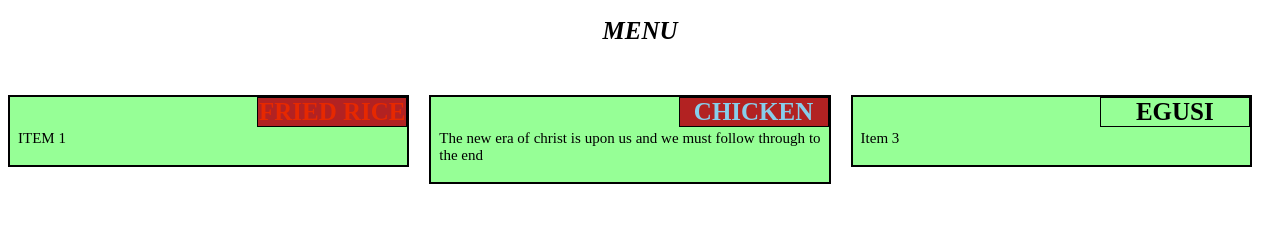
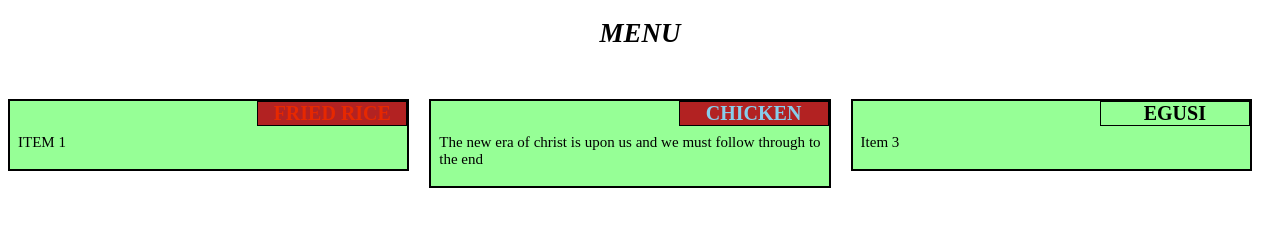
Before and after one commit to avidwatcher13/coursera-solutions, a plain HTML site: page mod2-solutions/index.html in a window 1280 px wide. Drawn offline with Linux system fonts and the light colour scheme.

Commit message:
addition and correction.

```diff
--- a/mod2-solutions/solutions.css
+++ b/mod2-solutions/solutions.css
@@ -6,7 +6,7 @@ h1 {
   font-family: Georgia sans-serif;
   text-align: center;
   color: black;
-  font-size: 25px;
+  font-size: 27px;
   text-transform: uppercase;
   font-style: italic;
 }
@@ -29,7 +29,7 @@ text-align: justify;
 position: relative;
 background-color: rgb(150, 1500, 150);}
 
-span { font-size: 25px;
+span { font-size: 20px;
   width: 150px;
   border: 1px solid black;
   font-weight: bold;
```
